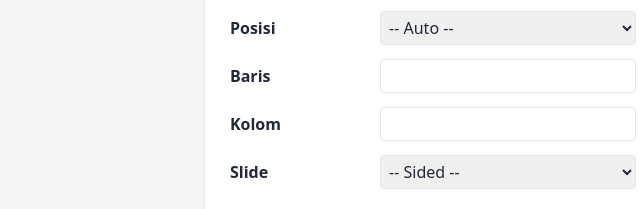
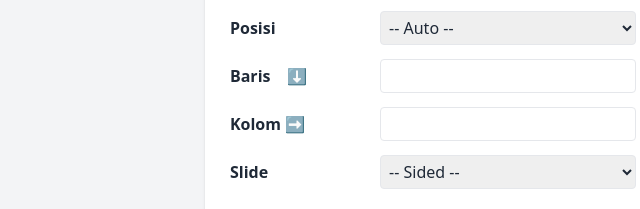
Before and after one commit to fsdashboard/estimasi-layout, a plain HTML site: page shuffle.html in a window 1280 px wide. Shown: the part 176-385 px from the top of the page, 335-975 px from the left. Drawn offline with nearby package versions, Linux system fonts and the light colour scheme.

Commit message:
Update table headers with new symbols

```diff
--- a/shuffle.html
+++ b/shuffle.html
@@ -54,11 +54,11 @@
             </td>
           </tr>
           <tr>
-            <td class="pr-2 py-3 block font-semibold">Baris</td>
+            <td class="pr-2 py-3 block font-semibold">Baris&nbsp;&nbsp;&nbsp;&nbsp;&#x2B07;</td>
             <td><input id="baris" type="number" class="ml-2 p-1 border rounded w-64" /></td>
           </tr>
           <tr>
-            <td class="pr-2 py-3 block font-semibold">Kolom</td>
+            <td class="pr-2 py-3 block font-semibold">Kolom &#x27A1;</td>
             <td><input id="kolom" type="number" class="ml-2 p-1 border rounded w-64" /></td>
           </tr>
           <tr>
```
